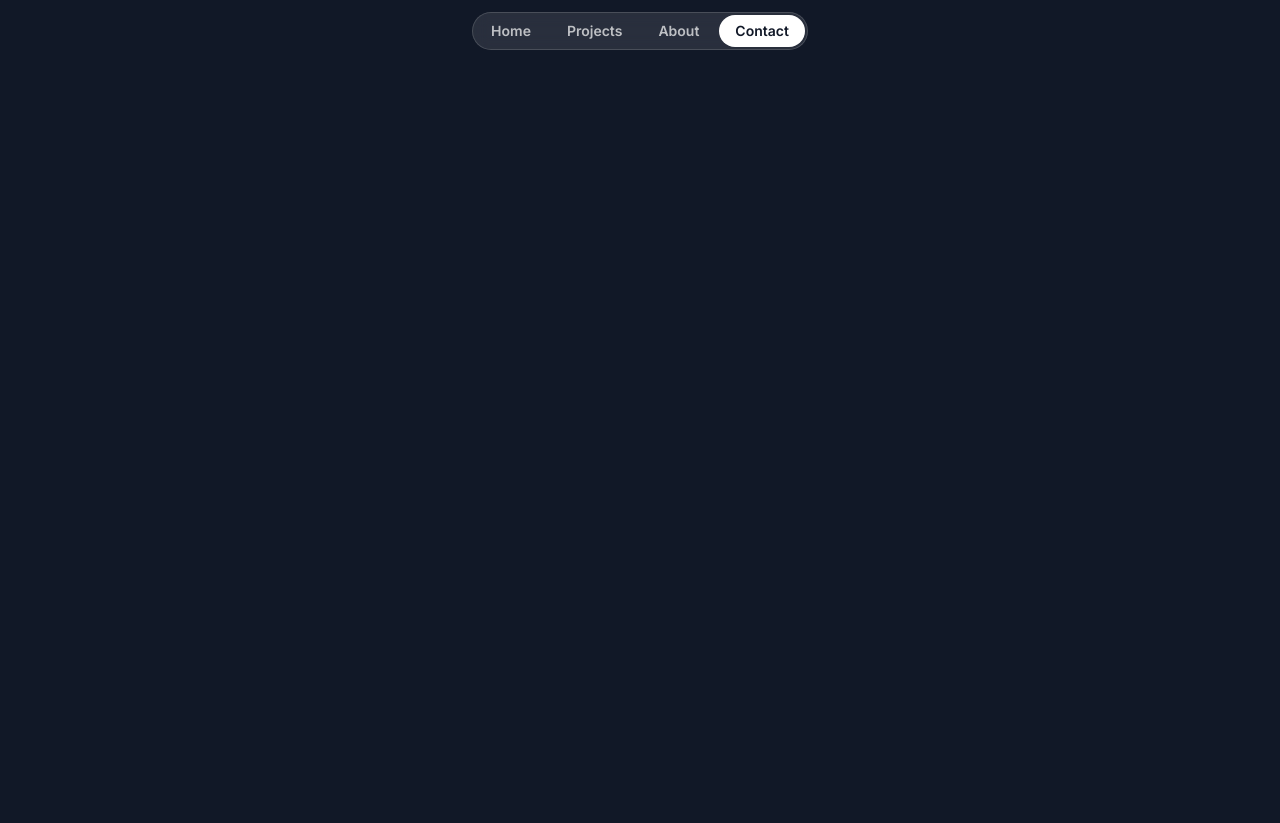
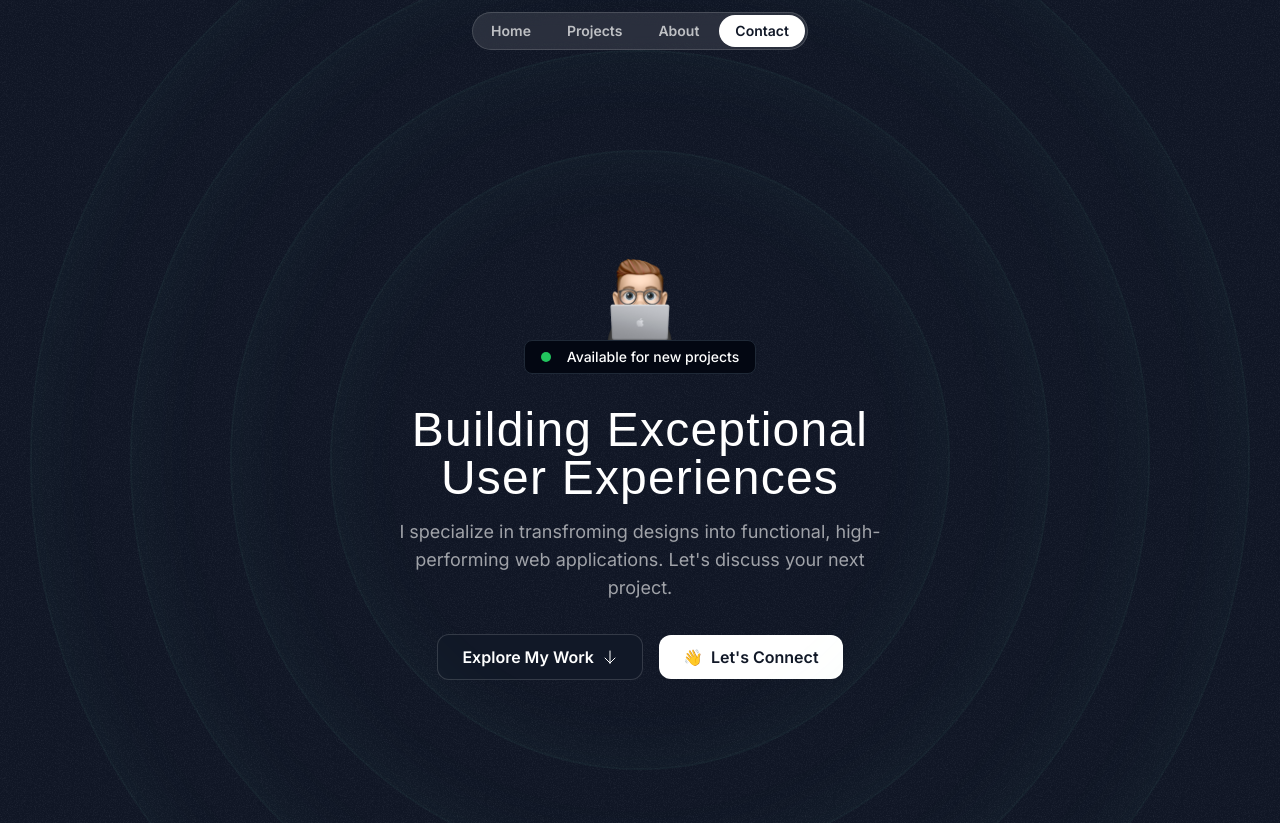
Before and after one commit to amansachann/aman-portfolio, a Next.js app: page / in a window 1280 px wide. Shown: the top 823 px of the page. Before the commit the page ends 800 px from the top, so only its background shows below. Built offline with nearby package versions, Linux system fonts and the light colour scheme; a web font is replaced by a local one.

Commit message:
Hero Section -- Added the content and rings

```diff
--- a/src/app/globals.css
+++ b/src/app/globals.css
@@ -6,4 +6,7 @@
   .nav-item {
     @apply px-4 py-1.5 rounded-full text-white/70 text-sm font-semibold hover:bg-white/10 hover:text-white transition duration-300;
   }
+  .hero-ring {
+    @apply absolute inset-0 border-2 rounded-full top-1/2 left-1/2 -translate-x-1/2 -translate-y-1/2 border-emerald-300/5 shadow-[0_0_80px_inset] shadow-emerald-300/5
+  }
 }
--- a/src/app/page.tsx
+++ b/src/app/page.tsx
@@ -1,10 +1,11 @@
 import Header from "@/sections/Header";
-
+import HeroSection from "@/sections/Hero";
 
 export default function Home() {
   return (
     <>
-      <Header/>
+      <Header />
+      <HeroSection />
     </>
   );
 }
--- a/src/sections/Header.tsx
+++ b/src/sections/Header.tsx
@@ -4,7 +4,7 @@ import React from "react";
 const Header = () => {
   return (
     <>
-      <header className="flex justify-center items-center relative top-3">
+      <header className="flex justify-center items-center fixed top-3 w-full z-10">
         <nav className="flex gap-1 p-0.5 border border-white/15 rounded-full bg-white/10 backdrop-blur">
           <Link href={"#"} className="nav-item">
             Home
--- a/src/sections/Hero.tsx
+++ b/src/sections/Hero.tsx
@@ -1,3 +1,67 @@
-export const HeroSection = () => {
-  return <div>Hero Section</div>;
+import React from "react";
+import memojiImage from "@/assets/images/memoji-computer.png";
+import ArrowDown from "@/assets/icons/arrow-down.svg";
+import Image from "next/image";
+import grainImage from "@/assets/images/grain.jpg";
+
+const HeroSection = () => {
+  return (
+    <>
+      <main className="py-32 md:py-48 lg:py-60 relative z-0 overflow-x-clip">
+        {/* Grain Pattern */}
+        <div
+          className="absolute inset-0 -z-30 opacity-5"
+          style={{
+            backgroundImage: `url(${grainImage.src})`,
+          }}
+        ></div>
+        {/* Grain Pattern */}
+        {/* Rings */}
+        <div className="size-[620px] hero-ring"></div>
+        <div className="size-[820px] hero-ring"></div>
+        <div className="size-[1020px] hero-ring"></div>
+        <div className="size-[1220px] hero-ring"></div>
+        {/* Rings */}
+        <div className="container">
+          <div className="flex flex-col items-center">
+            <Image
+              src={memojiImage}
+              alt="Person peeking from behind laptop"
+              className="size-[100px]"
+            />
+            <div className="bg-gray-950 border border-gray-800 py-1.5 px-4 rounded-lg inline-flex items-center gap-4">
+              <div className="size-2.5 bg-green-500 rounded-full"></div>
+              <div className="text-sm font-medium">
+                Available for new projects
+              </div>
+            </div>
+          </div>
+
+          <div className="max-w-lg mx-auto">
+            <h1 className="font-serif text-center mt-8 text-3xl md:text-5xl tracking-wide">
+              Building Exceptional User Experiences
+            </h1>
+            <p className="text-white/60 text-center mt-4 md:text-lg">
+              I specialize in transfroming designs into functional,
+              high-performing web applications. Let&apos;s discuss your next
+              project.
+            </p>
+          </div>
+
+          <div className="flex flex-col items-center mt-8 gap-4 md:flex-row md:justify-center">
+            <button className="inline-flex items-center bg-gray-900 border border-white/15 py-2.5 px-6 rounded-xl gap-2 text-md transition duration-300 hover:bg-white/20">
+              <span className="font-semibold">Explore My Work</span>
+              <ArrowDown className="size-4" />
+            </button>
+            <button className="inline-flex items-center py-2.5 px-6 bg-white rounded-xl text-gray-900 gap-2 hover:bg-white/70 transition duration-300 border-white">
+              <span>👋</span>
+              <span className="font-semibold">Let&apos;s Connect</span>
+            </button>
+          </div>
+        </div>
+      </main>
+    </>
+  );
 };
+
+export default HeroSection;
```
